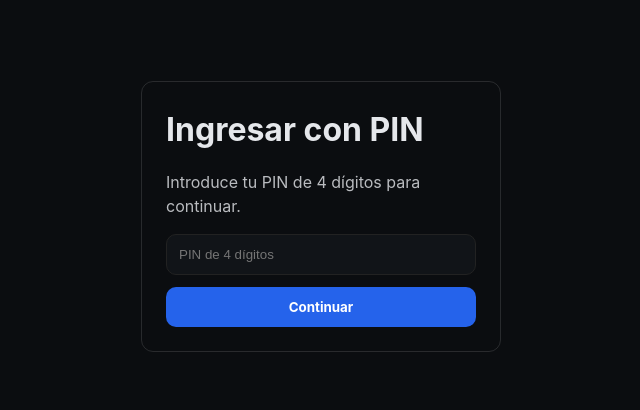
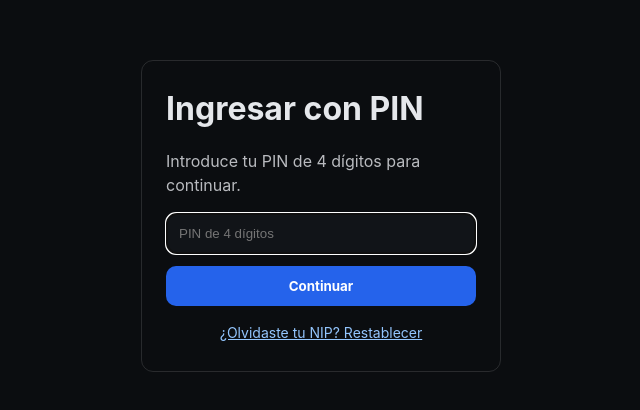
Before and after one commit to AlonsoPV/baileApp, a React (Vite) app in the folder apps/web/: page /auth/pin in a window 1280 px wide. Shown: the part 184-594 px from the top of the page, without its empty margins (319-959 px from the left). Built offline with nearby package versions, Linux system fonts and the light colour scheme; no server answers.

Commit message:
debug: Add authentication loading logs

```diff
--- a/apps/web/src/screens/auth/PinLogin.tsx
+++ b/apps/web/src/screens/auth/PinLogin.tsx
@@ -43,20 +43,47 @@ export default function PinLogin() {
       <div style={{ width: 360, padding: 24, border: '1px solid rgba(255,255,255,0.12)', borderRadius: 12 }}>
         <h1 style={{ margin: 0, marginBottom: 16 }}>Ingresar con PIN</h1>
         <p style={{ opacity: 0.8, marginTop: 0, marginBottom: 16 }}>Introduce tu PIN de 4 dígitos para continuar.</p>
+        <form
+          onSubmit={(e) => { e.preventDefault(); if (!disabled) { onVerify(); } }}
+          autoComplete="off"
+          noValidate
+        >
+          <label htmlFor="pin-input" style={{ position: 'absolute', width: 1, height: 1, margin: -1, padding: 0, overflow: 'hidden', clip: 'rect(0 0 0 0)', whiteSpace: 'nowrap', border: 0 }}>PIN</label>
           <input
+            id="pin-input"
+            name="pin"
             type="password"
             inputMode="numeric"
             pattern="\\d{4}"
             placeholder="PIN de 4 dígitos"
             value={pin}
             onChange={(e) => setPin(e.target.value.replace(/[^0-9]/g, '').slice(0, 4))}
-          onKeyDown={(e) => { if (e.key === 'Enter') onVerify(); }}
+            autoComplete="one-time-code"
+            autoFocus
             style={{ width: '100%', padding: 12, borderRadius: 10, background: '#111418', border: '1px solid #222', color: '#e5e7eb', marginBottom: 12 }}
           />
           {error && <div style={{ color: '#ef4444', marginBottom: 12 }}>{error}</div>}
-        <button onClick={onVerify} disabled={disabled} style={{ width: '100%', padding: 12, borderRadius: 10, border: 'none', background: disabled ? '#374151' : '#2563EB', color: '#fff', fontWeight: 700 }}>
+          <button type="submit" disabled={disabled} style={{ width: '100%', padding: 12, borderRadius: 10, border: 'none', background: disabled ? '#374151' : '#2563EB', color: '#fff', fontWeight: 700 }}>
             {loading ? 'Verificando…' : 'Continuar'}
           </button>
+          <div style={{ marginTop: 12, textAlign: 'center' }}>
+            <button
+              type="button"
+              onClick={() => navigate('/auth/pin/setup')}
+              style={{
+                background: 'transparent',
+                border: 'none',
+                color: '#93c5fd',
+                textDecoration: 'underline',
+                cursor: 'pointer',
+                fontSize: 14,
+                padding: 6,
+              }}
+            >
+              ¿Olvidaste tu NIP? Restablecer
+            </button>
+          </div>
+        </form>
       </div>
     </div>
   );
--- a/apps/web/src/screens/auth/PinSetup.tsx
+++ b/apps/web/src/screens/auth/PinSetup.tsx
@@ -41,28 +41,39 @@ export default function PinSetup() {
       <div style={{ width: 360, padding: 24, border: '1px solid rgba(255,255,255,0.12)', borderRadius: 12 }}>
         <h1 style={{ margin: 0, marginBottom: 16 }}>Configurar PIN</h1>
         <p style={{ opacity: 0.8, marginTop: 0, marginBottom: 16 }}>Crea un PIN de 4 dígitos para proteger tu sesión.</p>
+        <form onSubmit={(e) => { e.preventDefault(); if (!disabled) { onSave(); } }} autoComplete="off" noValidate>
+          <label htmlFor="pin-setup" style={{ position: 'absolute', width: 1, height: 1, margin: -1, padding: 0, overflow: 'hidden', clip: 'rect(0 0 0 0)', whiteSpace: 'nowrap', border: 0 }}>PIN</label>
           <input
+            id="pin-setup"
+            name="pin"
             type="password"
             inputMode="numeric"
             pattern="\\d{4}"
             placeholder="PIN (4 dígitos)"
             value={pin}
             onChange={(e) => setPin(e.target.value.replace(/[^0-9]/g, '').slice(0, 4))}
+            autoComplete="one-time-code"
+            autoFocus
             style={{ width: '100%', padding: 12, borderRadius: 10, background: '#111418', border: '1px solid #222', color: '#e5e7eb', marginBottom: 12 }}
           />
+          <label htmlFor="pin-confirm" style={{ position: 'absolute', width: 1, height: 1, margin: -1, padding: 0, overflow: 'hidden', clip: 'rect(0 0 0 0)', whiteSpace: 'nowrap', border: 0 }}>Confirmar PIN</label>
           <input
+            id="pin-confirm"
+            name="pinConfirm"
             type="password"
             inputMode="numeric"
             pattern="\\d{4}"
             placeholder="Confirmar PIN"
             value={confirm}
             onChange={(e) => setConfirm(e.target.value.replace(/[^0-9]/g, '').slice(0, 4))}
+            autoComplete="off"
             style={{ width: '100%', padding: 12, borderRadius: 10, background: '#111418', border: '1px solid #222', color: '#e5e7eb', marginBottom: 12 }}
           />
           {error && <div style={{ color: '#ef4444', marginBottom: 12 }}>{error}</div>}
-        <button onClick={onSave} disabled={disabled} style={{ width: '100%', padding: 12, borderRadius: 10, border: 'none', background: disabled ? '#374151' : '#2563EB', color: '#fff', fontWeight: 700 }}>
+          <button type="submit" disabled={disabled} style={{ width: '100%', padding: 12, borderRadius: 10, border: 'none', background: disabled ? '#374151' : '#2563EB', color: '#fff', fontWeight: 700 }}>
             {saving ? 'Guardando…' : 'Guardar PIN'}
           </button>
+        </form>
       </div>
     </div>
   );
```
Lines whose indentation alone changed are shown as unchanged.
